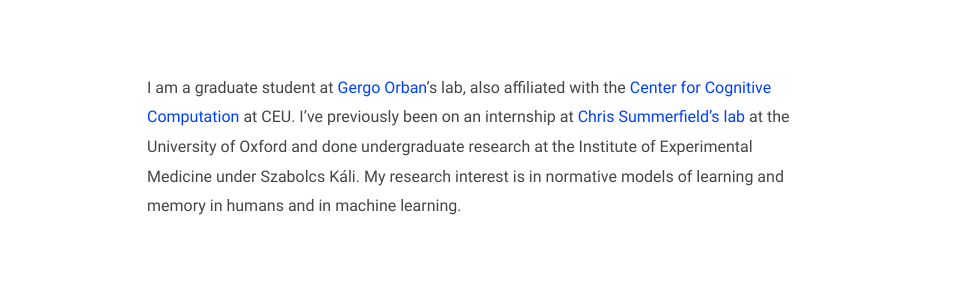
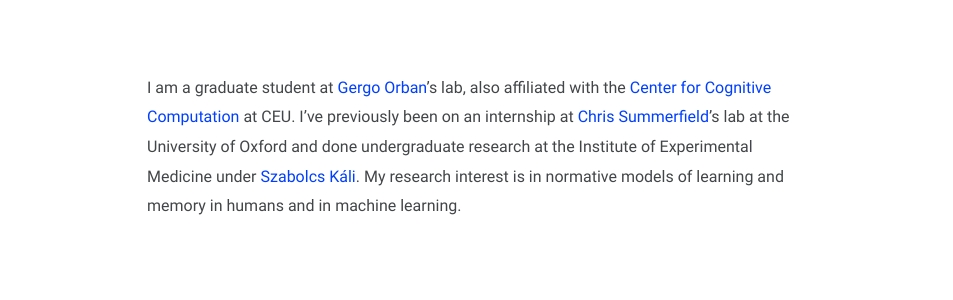
Before and after one commit to david-nagy/david-nagy.github.io, a Jekyll site: the page built from index.md, in a window 1280 px wide. Shown: the part 142-442 px from the top of the page, without its empty margins (163-1116 px from the left). Built offline with Jekyll 4.4.1, drawn with Linux system fonts in a browser that asks for light colours; part of the change alters nothing that is shown.

```diff
--- a/index.md
+++ b/index.md
@@ -4,4 +4,4 @@ layout: page
 
 
 
-I am a graduate student at [Gergo Orban](https://scholar.google.com/citations?user=1JeMZad2LKcC&hl=en&oi=ao)'s lab, also affiliated with the [Center for Cognitive Computation](https://ccc.ceu.edu) at CEU. I've previously been on an internship at [Chris Summerfield's lab](https://humaninformationprocessing.com/) at the University of Oxford and done undergraduate research at the Institute of Experimental Medicine under Szabolcs Káli. My research interest is in normative models of learning and memory in humans and in machine learning.
+I am a graduate student at [Gergo Orban](https://scholar.google.com/citations?user=1JeMZad2LKcC)'s lab, also affiliated with the [Center for Cognitive Computation](https://ccc.ceu.edu) at CEU. I've previously been on an internship at [Chris Summerfield](https://scholar.google.com/citations?user=ymlcN9AAAAAJ)'s lab at the University of Oxford and done undergraduate research at the Institute of Experimental Medicine under [Szabolcs Káli](https://scholar.google.com/citations?user=8gykEqQAAAAJ). My research interest is in normative models of learning and memory in humans and in machine learning.
```
